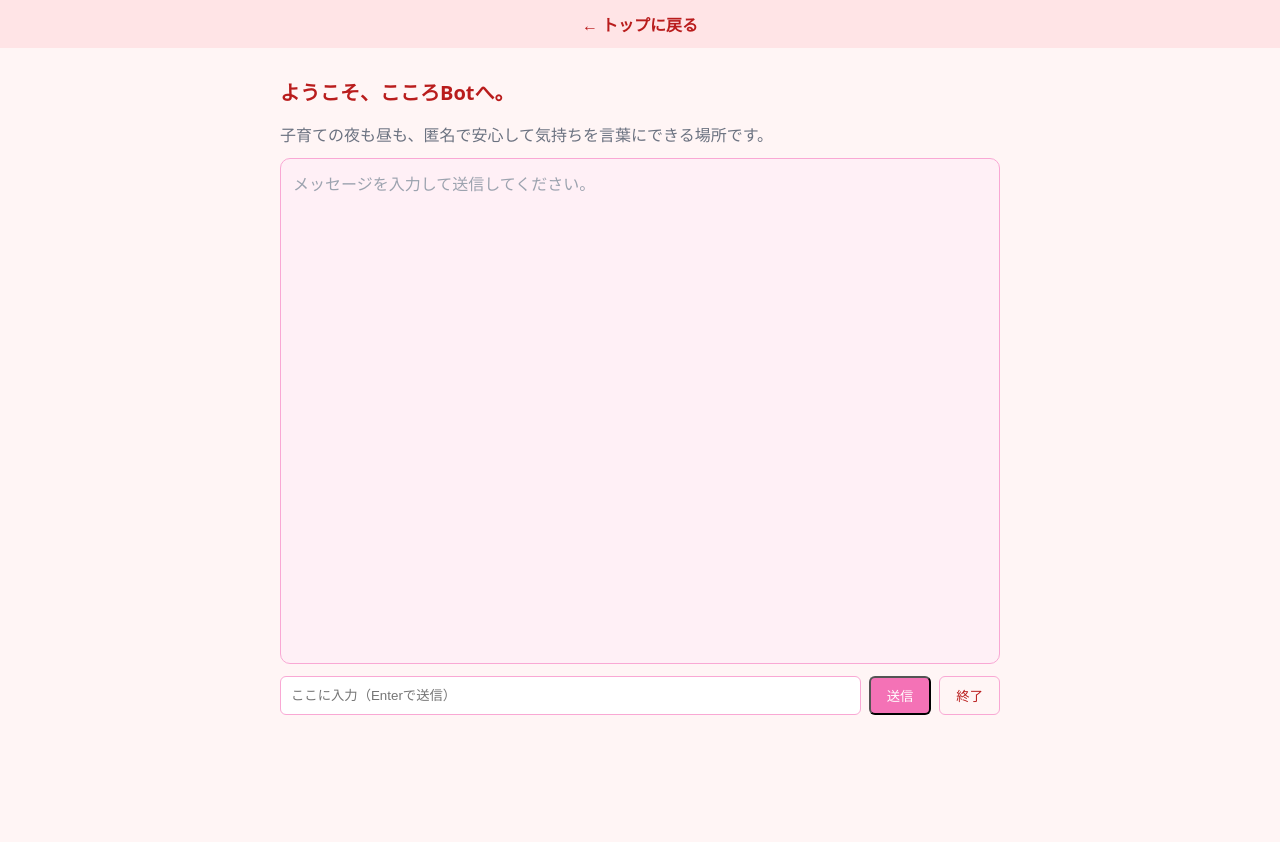
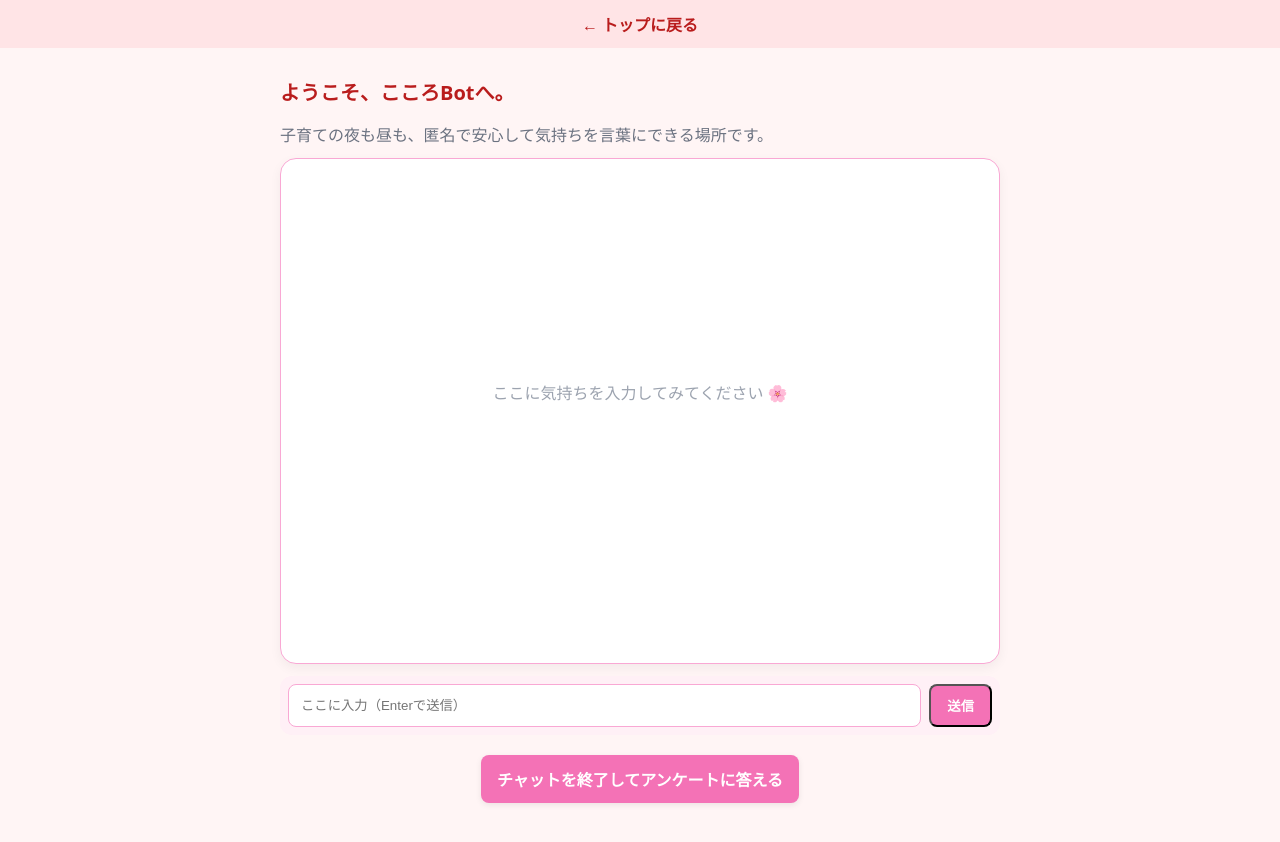
Before and after one commit to RyuYoshi4869/Kokoro_bot_mvp1, a Next.js app: page /chat in a window 1280 px wide. Shown: the top 842 px of the page. Built offline with nearby package versions, Linux system fonts and the light colour scheme.

Commit message:
Update page.jsx

```diff
--- a/app/chat/page.jsx
+++ b/app/chat/page.jsx
@@ -1,8 +1,19 @@
+// app/chat/page.jsx
 "use client";
 import { useEffect, useMemo, useRef, useState } from "react";
+import Link from "next/link";
 import posthog from "posthog-js";
 
-// --- 匿名ユーザーIDをlocalStorageに保持 ---
+// ---- 共通ユーティリティ ----
+function ensurePosthog() {
+  if (!posthog.__loaded) {
+    posthog.init(process.env.NEXT_PUBLIC_POSTHOG_KEY || "", {
+      api_host: process.env.NEXT_PUBLIC_POSTHOG_HOST || "https://us.i.posthog.com",
+      capture_pageview: false,
+      capture_pageleave: false,
+    });
+  }
+}
 function getAnonUserId() {
   const KEY = "kororo_anon_user_id";
   if (typeof window === "undefined") return "anon";
@@ -13,42 +24,52 @@ function getAnonUserId() {
   }
   return id;
 }
+const SESSION_KEY = "kororo_session_id";
+function setSessionIdLS(id) {
+  if (typeof window !== "undefined") localStorage.setItem(SESSION_KEY, id);
+}
+function getSessionIdLS() {
+  if (typeof window === "undefined") return null;
+  return localStorage.getItem(SESSION_KEY);
+}
 
 export default function ChatPage() {
   const [messages, setMessages] = useState([]);
   const [input, setInput] = useState("");
   const [loading, setLoading] = useState(false);
 
-  // --- PostHog init（初回） ---
+  // init
   useEffect(() => {
-    if (!posthog.__loaded) {
-      posthog.init(process.env.NEXT_PUBLIC_POSTHOG_KEY || "", {
-        api_host: process.env.NEXT_PUBLIC_POSTHOG_HOST || "https://us.i.posthog.com",
-        capture_pageview: false,
-        capture_pageleave: false
-      });
-    }
+    ensurePosthog();
   }, []);
 
-  // --- 匿名ユーザー & セッション（クライアントで生成） ---
   const anonUserId = useMemo(() => getAnonUserId(), []);
-  const sessionIdRef = useRef(crypto.randomUUID());
-  const turnsRef = useRef(0); // assistant返信回数＝ラリー数
+  const sessionIdRef = useRef(getSessionIdLS() || crypto.randomUUID());
+  const turnsRef = useRef(0); // assistant 返信回数（=ラリー数）
 
-  // --- セッション開始イベント ---
+  // セッション開始を必ず1回送る（初回入力時でもOKだがここで送る）
   useEffect(() => {
-    posthog.capture("session_started", {
-      session_id: sessionIdRef.current,
-      anon_user_id: anonUserId
-    });
-    // ページ離脱時の保険（session_end_clicked代替）
+    ensurePosthog();
+    // セッションIDを保存（surveyで使う）
+    setSessionIdLS(sessionIdRef.current);
+
+    // 二重送信防止用フラグ
+    const FLAG = "kororo_session_started_sent";
+    if (!sessionStorage.getItem(FLAG)) {
+      posthog.capture("session_started", {
+        session_id: sessionIdRef.current,
+        anon_user_id: anonUserId,
+      });
+      sessionStorage.setItem(FLAG, "1");
+    }
+
+    // 離脱保険
     const onLeave = () => {
       posthog.capture("session_end_clicked", { session_id: sessionIdRef.current });
     };
     window.addEventListener("beforeunload", onLeave);
     return () => window.removeEventListener("beforeunload", onLeave);
-    // eslint-disable-next-line react-hooks/exhaustive-deps
-  }, []);
+  }, [anonUserId]);
 
   async function sendMessage() {
     const text = input.trim();
@@ -59,7 +80,7 @@ export default function ChatPage() {
     setMessages((m) => [...m, { role: "user", content: text }]);
     posthog.capture("message_sent", {
       session_id: sessionIdRef.current,
-      role: "user"
+      role: "user",
     });
 
     setLoading(true);
@@ -67,8 +88,7 @@ export default function ChatPage() {
       const res = await fetch("/api/chat", {
         method: "POST",
         headers: { "Content-Type": "application/json" },
-        // userId / sessionId は現状使わないので送らない
-        body: JSON.stringify({ message: text })
+        body: JSON.stringify({ message: text }),
       });
       const data = await res.json();
       if (data.error) throw new Error(data.error);
@@ -77,10 +97,10 @@ export default function ChatPage() {
       setMessages((m) => [...m, { role: "assistant", content: data.reply }]);
       posthog.capture("message_sent", {
         session_id: sessionIdRef.current,
-        role: "assistant"
+        role: "assistant",
       });
 
-      // ラリー（assistant返信）を加算して5到達を検知
+      // ラリー到達判定
       turnsRef.current += 1;
       if (turnsRef.current === 5) {
         posthog.capture("turns_reached_5", { session_id: sessionIdRef.current });
@@ -88,48 +108,11 @@ export default function ChatPage() {
     } catch (e) {
       setMessages((m) => [
         ...m,
-        {
-          role: "assistant",
-          content: "エラーが発生しました。時間をおいて再度お試しください。"
-        }
+        { role: "assistant", content: "エラーが発生しました。時間をおいて再度お試しください。" },
       ]);
     } finally {
       setLoading(false);
     }
-  }
-
-  // --- 終了ボタン押下：アンケ表示→送信 ---
-  const [showSurvey, setShowSurvey] = useState(false);
-  const [anxiety, setAnxiety] = useState(0); // 1-5
-  const [retention, setRetention] = useState(null); // true/false/null
-
-  function openSurvey() {
-    setShowSurvey(true);
-  }
-
-  function submitSurvey() {
-    posthog.capture("session_end_clicked", {
-      session_id: sessionIdRef.current
-    });
-    if (anxiety > 0 || retention !== null) {
-      posthog.capture("survey_submitted", {
-        session_id: sessionIdRef.current,
-        anxiety_score: anxiety || null,
-        retention_intent: retention
-      });
-    }
-    // 新しいセッションを開始（リセット）
-    sessionIdRef.current = crypto.randomUUID();
-    turnsRef.current = 0;
-    setShowSurvey(false);
-    setMessages((m) => [...m, { role: "assistant", content: "ご利用ありがとうございました。必要なときは、いつでも声をかけてくださいね。" }]);
-    // 次セッション開始イベント
-    posthog.capture("session_started", {
-      session_id: sessionIdRef.current,
-      anon_user_id: anonUserId
-    });
-    setAnxiety(0);
-    setRetention(null);
   }
 
   return (
@@ -146,15 +129,18 @@ export default function ChatPage() {
         <div
           style={{
             border: "1px solid #f9a8d4",
-            borderRadius: 10,
+            borderRadius: 16,
             padding: 12,
             height: "60vh",
             overflowY: "auto",
-            background: "#fff0f6"
+            background: "#fff",
+            boxShadow: "0 4px 12px rgba(0,0,0,0.05)",
           }}
         >
           {messages.length === 0 && (
-            <div style={{ color: "#9ca3af" }}>メッセージを入力して送信してください。</div>
+            <div style={{ color: "#9ca3af", textAlign: "center", marginTop: "30%" }}>
+              ここに気持ちを入力してみてください 🌸
+            </div>
           )}
           {messages.map((m, i) => (
             <div
@@ -162,17 +148,20 @@ export default function ChatPage() {
               style={{
                 display: "flex",
                 justifyContent: m.role === "user" ? "flex-end" : "flex-start",
-                margin: "8px 0"
+                margin: "8px 0",
               }}
             >
               <div
                 style={{
                   maxWidth: "80%",
-                  padding: "8px 12px",
-                  borderRadius: 16,
-                  background: m.role === "user" ? "#f472b6" : "#ffe4e6",
+                  padding: "10px 14px",
+                  borderRadius: m.role === "user" ? "16px 16px 0 16px" : "16px 16px 16px 0",
+                  background:
+                    m.role === "user"
+                      ? "linear-gradient(135deg,#f472b6,#f9a8d4)"
+                      : "#ffe4e6",
                   color: m.role === "user" ? "#fff" : "#111",
-                  boxShadow: "0 1px 3px rgba(0,0,0,0.1)"
+                  boxShadow: "0 2px 6px rgba(0,0,0,0.08)",
                 }}
               >
                 {m.content}
@@ -182,14 +171,23 @@ export default function ChatPage() {
         </div>
 
         {/* 入力欄 */}
-        <div style={{ display: "flex", gap: 8, marginTop: 12 }}>
+        <div
+          style={{
+            display: "flex",
+            gap: 8,
+            marginTop: 12,
+            background: "#fff0f6",
+            borderRadius: 12,
+            padding: 8,
+          }}
+        >
           <input
             style={{
               flex: 1,
               border: "1px solid #f9a8d4",
-              borderRadius: 6,
-              padding: "8px 10px",
-              background: "#fff"
+              borderRadius: 8,
+              padding: "10px 12px",
+              background: "#fff",
             }}
             placeholder="ここに入力（Enterで送信）"
             value={input}
@@ -202,133 +200,40 @@ export default function ChatPage() {
             onClick={sendMessage}
             disabled={loading}
             style={{
-              padding: "8px 16px",
-              borderRadius: 6,
+              padding: "10px 16px",
+              borderRadius: 8,
               background: "#f472b6",
               color: "#fff",
-              opacity: loading ? 0.6 : 1
+              opacity: loading ? 0.6 : 1,
+              fontWeight: 600,
             }}
           >
             {loading ? "送信中…" : "送信"}
           </button>
-          <button
-            onClick={openSurvey}
-            style={{
-              padding: "8px 16px",
-              borderRadius: 6,
-              background: "transparent",
-              border: "1px solid #f9a8d4",
-              color: "#b91c1c"
-            }}
-            title="セッションを終了してアンケートに回答"
-          >
-            終了
-          </button>
         </div>
 
-        {/* ミニアンケ モーダル（超シンプル実装） */}
-        {showSurvey && (
-          <div
+        {/* アンケート遷移ボタン（入力欄の下・下部寄せ） */}
+        <div style={{ marginTop: 20, display: "flex", justifyContent: "center" }}>
+          <Link
+            href="/survey"
+            onClick={() => {
+              // 念のため現セッションIDを保存しておく
+              setSessionIdLS(sessionIdRef.current);
+            }}
             style={{
-              position: "fixed",
-              inset: 0,
-              background: "rgba(0,0,0,0.25)",
-              display: "flex",
-              alignItems: "center",
-              justifyContent: "center",
-              padding: 16
+              display: "inline-block",
+              padding: "12px 16px",
+              borderRadius: 8,
+              background: "#f472b6",
+              color: "#fff",
+              textDecoration: "none",
+              fontWeight: 700,
+              boxShadow: "0 2px 6px rgba(0,0,0,0.08)",
             }}
           >
-            <div
-              style={{
-                width: "100%",
-                maxWidth: 420,
-                background: "#fff",
-                borderRadius: 12,
-                border: "1px solid #f3f4f6",
-                padding: 16
-              }}
-            >
-              <h2 style={{ fontSize: 18, fontWeight: 700, marginBottom: 8 }}>ご利用ありがとうございました</h2>
-              <p style={{ color: "#374151", marginBottom: 12 }}>
-                2つだけ教えてください（任意）。今後の改善に使います。
-              </p>
-
-              <label style={{ display: "block", marginBottom: 8 }}>
-                安心して話せたと感じましたか？（1〜5）
-              </label>
-              <div style={{ display: "flex", gap: 8, marginBottom: 12, flexWrap: "wrap" }}>
-                {[1, 2, 3, 4, 5].map((n) => (
-                  <button
-                    key={n}
-                    onClick={() => setAnxiety(n)}
-                    style={{
-                      padding: "8px 10px",
-                      borderRadius: 8,
-                      border: anxiety === n ? "2px solid #f472b6" : "1px solid #e5e7eb",
-                      background: anxiety === n ? "#ffe4e6" : "#fff"
-                    }}
-                  >
-                    {n}
-                  </button>
-                ))}
-              </div>
-
-              <label style={{ display: "block", marginBottom: 8 }}>
-                また使いたいと思いますか？（はい / いいえ）
-              </label>
-              <div style={{ display: "flex", gap: 8, marginBottom: 16 }}>
-                <button
-                  onClick={() => setRetention(true)}
-                  style={{
-                    padding: "8px 10px",
-                    borderRadius: 8,
-                    border: retention === true ? "2px solid #f472b6" : "1px solid #e5e7eb",
-                    background: retention === true ? "#ffe4e6" : "#fff"
-                  }}
-                >
-                  はい
-                </button>
-                <button
-                  onClick={() => setRetention(false)}
-                  style={{
-                    padding: "8px 10px",
-                    borderRadius: 8,
-                    border: retention === false ? "2px solid #f472b6" : "1px solid #e5e7eb",
-                    background: retention === false ? "#ffe4e6" : "#fff"
-                  }}
-                >
-                  いいえ
-                </button>
-              </div>
-
-              <div style={{ display: "flex", gap: 8, justifyContent: "flex-end" }}>
-                <button
-                  onClick={() => setShowSurvey(false)}
-                  style={{
-                    padding: "8px 12px",
-                    borderRadius: 8,
-                    border: "1px solid #e5e7eb",
-                    background: "#fff"
-                  }}
-                >
-                  キャンセル
-                </button>
-                <button
-                  onClick={submitSurvey}
-                  style={{
-                    padding: "8px 12px",
-                    borderRadius: 8,
-                    background: "#f472b6",
-                    color: "#fff"
-                  }}
-                >
-                  送信して終了
-                </button>
-              </div>
-            </div>
-          </div>
-        )}
+            チャットを終了してアンケートに答える
+          </Link>
+        </div>
       </div>
     </div>
   );
```
